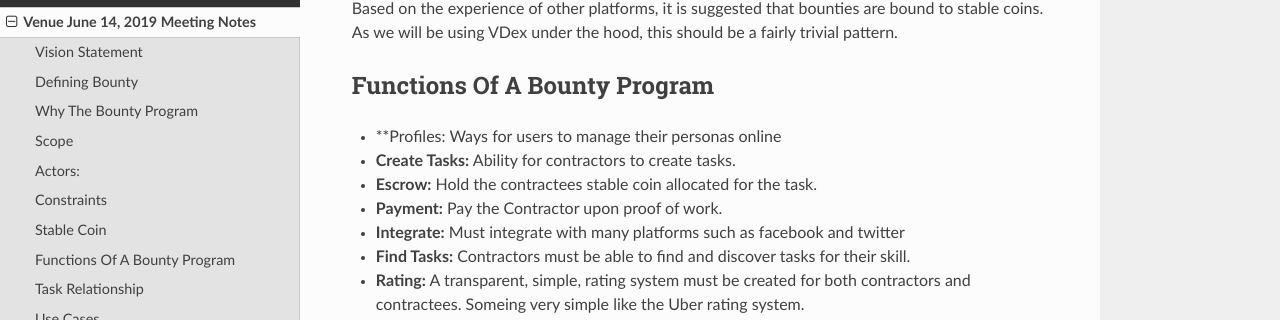
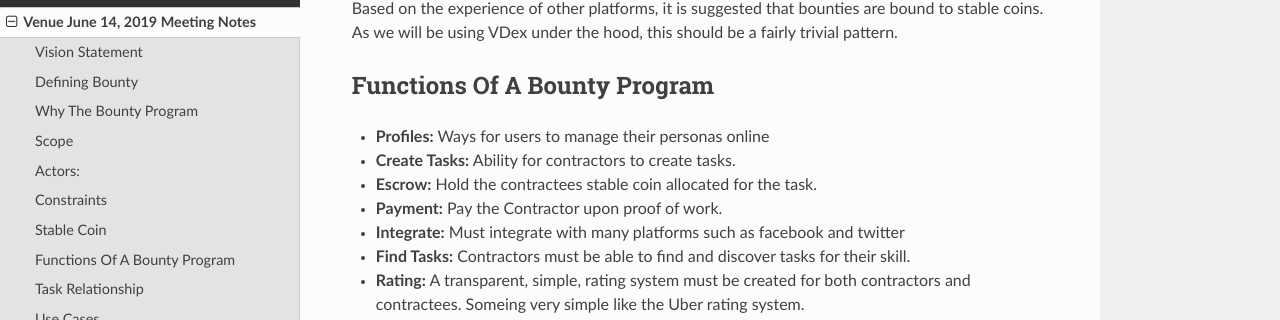
Before and after one commit to volentixlabsinc/venue, a Sphinx documentation site: the page built from docs/20190614-MeetingNotes.md, in a window 1280 px wide and 900 px high, scrolled down 1312 px. Shown: the part 131-451 px from the top of the window. Built offline with Sphinx 7.4.7 and the Read the Docs theme 2.0.0, drawn with Linux system fonts in a browser that asks for light colours.

Commit message:
Updating formatting that was missed

```diff
--- a/docs/20190614-MeetingNotes.md
+++ b/docs/20190614-MeetingNotes.md
@@ -50,7 +50,7 @@ Based on the experience of other platforms, it is suggested that bounties are bo
 
 ## Functions Of A Bounty Program
 
-  - **Profiles: Ways for users to manage their personas online
+  - **Profiles:** Ways for users to manage their personas online
   - **Create Tasks:** Ability for contractors to create tasks.
   - **Escrow:** Hold the contractees stable coin allocated for the task.
   - **Payment:** Pay the Contractor upon proof of work.
```
